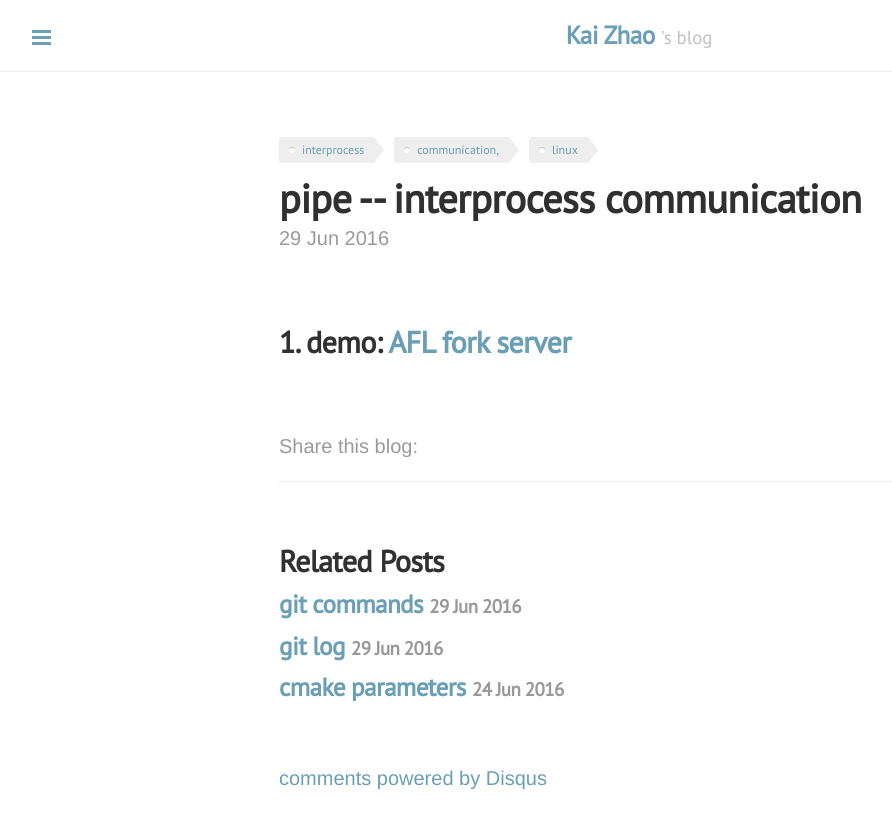
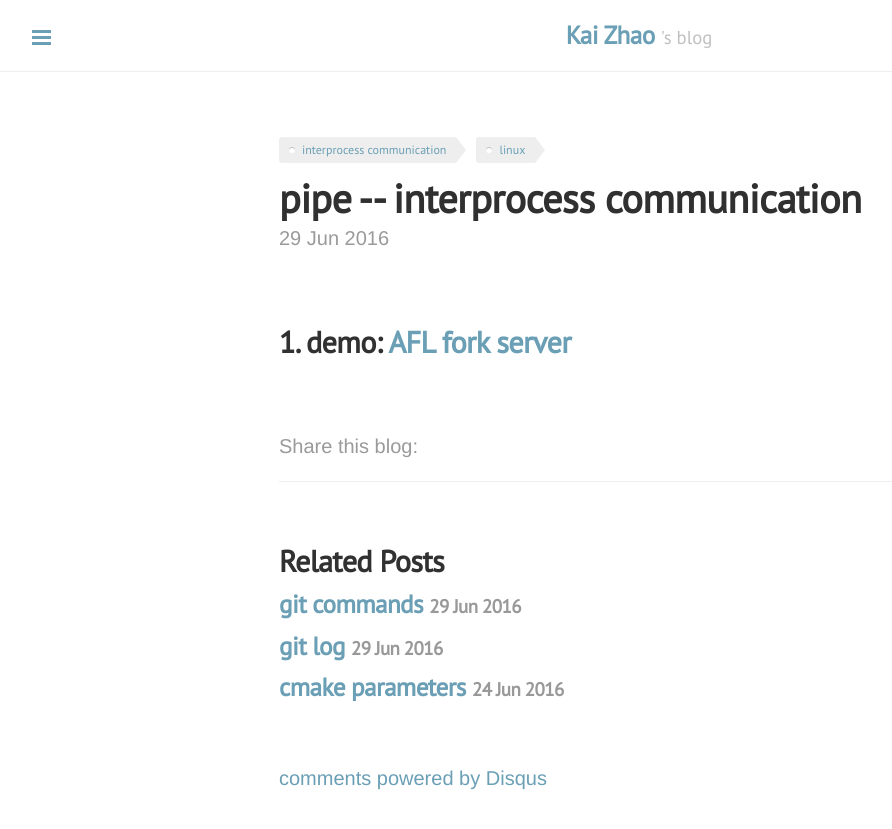
Before and after one commit to loverszhaokai/loverszhaokai.github.io, a Jekyll site: the page built from _posts/2016-07-31-pipe-ipc.md, in a window 1280 px wide. Shown: the top 829 px of the page, without its empty margins (1-893 px from the left). Built offline with Jekyll 4.4.1, drawn with Linux system fonts in a browser that asks for light colours; nearby versions of some CDN libraries; comment, search, counter and statistics services are not loaded.

```diff
--- a/_posts/2016-07-31-pipe-ipc.md
+++ b/_posts/2016-07-31-pipe-ipc.md
@@ -2,8 +2,8 @@
 layout: post
 title: "pipe -- interprocess communication"
 date:   2016-06-29 00:00 IST
-categories: interprocess communication
-tags: interprocess communication, linux
+categories: "interprocess communication"
+tags: ["interprocess communication", linux]
 comments: true
 analytics: true
 ---
```
